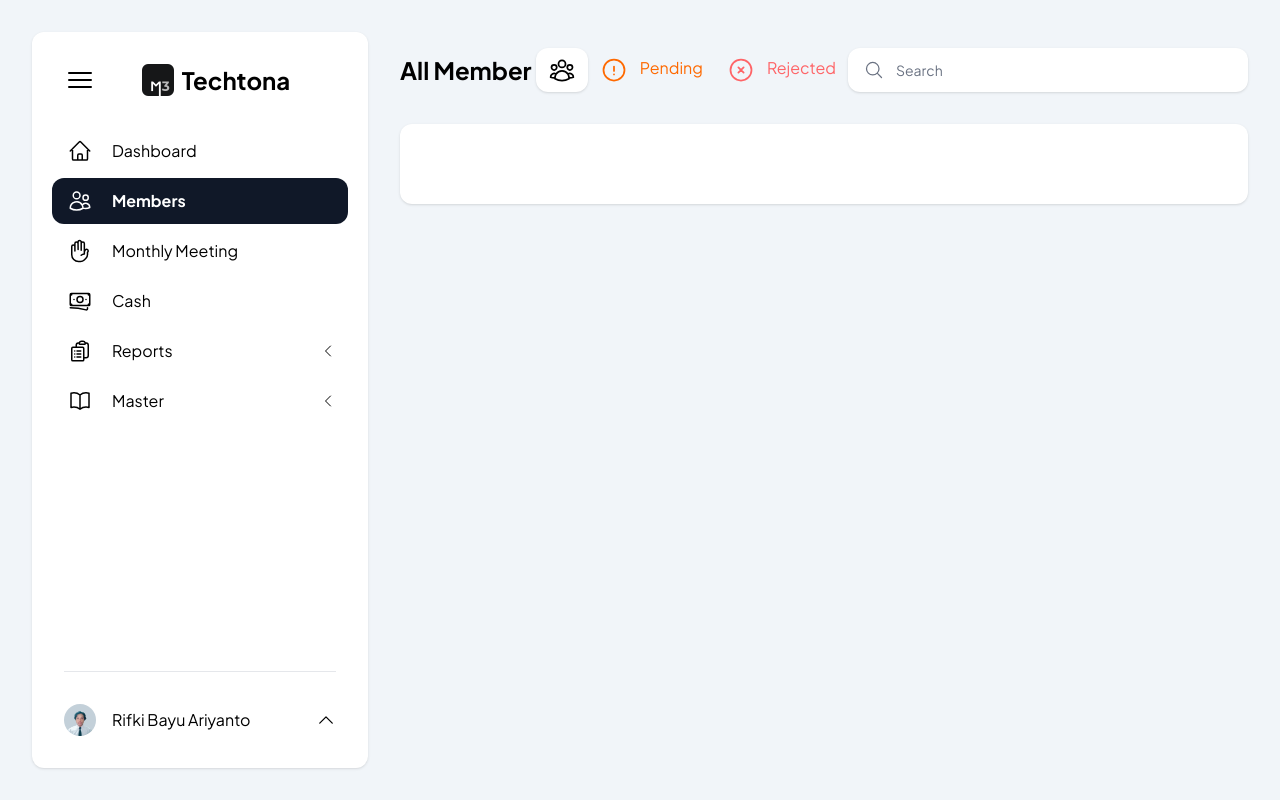
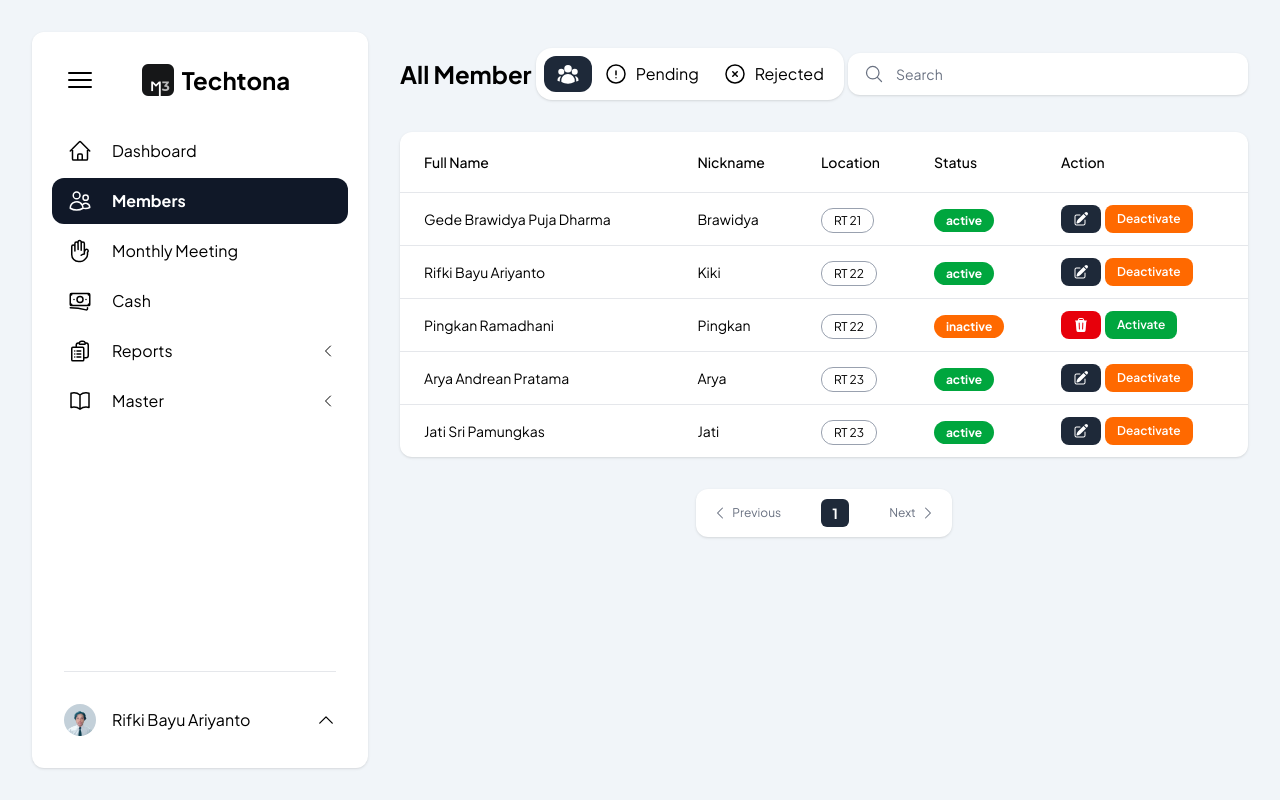
Before and after one commit to rifkibayuariy/karang-taruna, a Next.js app: page /admin/members in a window 1280 px wide. Built offline with nearby package versions, Linux system fonts and the light colour scheme.

Commit message:
Table Member Desktop Version (Large Screen)

```diff
--- a/app/admin/members/page.tsx
+++ b/app/admin/members/page.tsx
@@ -17,15 +17,15 @@ export default async function Members(props: {
 
     return (
         <main>
-            <div className="flex flex-col md:flex-row w-full justify-between md:pt-4">
-                <div className="hidden md:flex-1/3 md:flex items-center">
+            <div className="flex flex-col md:flex-row w-full justify-between items-center md:pt-4">
+                <div className="hidden md:flex items-center">
                     <h1 className="text-xl md:text-2xl font-bold">{`${tab == 'all' ? 'All' : (tab == 'pending' ? 'Pending' : 'Rejected')} Member`}</h1>
                 </div>
-                <div>
+                <div className="w-full md:w-fit">
                     <Tabs tab={tab}/>
                 </div>
-                <div className="md:flex-1/3 flex justify-end pt-8 md:pt-0">
-                    <div className="relative w-full md:w-100">
+                <div className="w-full md:w-100 flex justify-end pt-8 md:pt-0">
+                    <div className="relative w-full">
                     <input
                         className="block peer h-full w-full rounded-xl py-3 pl-12 text-sm bg-white shadow-sm placeholder:text-gray-500 focus:outline-none"
                         placeholder="Search"
--- a/components/admin/members/table.tsx
+++ b/components/admin/members/table.tsx
@@ -1,5 +1,95 @@
+import {
+    PencilSquareIcon,
+    TrashIcon,
+    ChevronLeftIcon,
+    ChevronRightIcon
+} from "@heroicons/react/24/solid";
+
+const members = [
+    {fullname: 'Gede Brawidya Puja Dharma', nickname: 'Brawidya', location: 'RT 21', status: 'active'},
+    {fullname: 'Rifki Bayu Ariyanto', nickname: 'Kiki', location: 'RT 22', status: 'active'},
+    {fullname: 'Pingkan Ramadhani', nickname: 'Pingkan', location: 'RT 22', status: 'inactive'},
+    {fullname: 'Arya Andrean Pratama', nickname: 'Arya', location: 'RT 23', status: 'active'},
+    {fullname: 'Jati Sri Pamungkas', nickname: 'Jati', location: 'RT 23', status: 'active'},
+]
+
 export default function Table() {
     return (
-        <div className="bg-white rounded-xl shadow-sm py-10"></div>
+        <>
+            <div className="bg-white rounded-xl shadow-sm md:not-first:pb-4">
+                <div className="md:hidden flex-col gap-4">
+
+                </div>
+                <table className="min-w-full hidden md:table">
+                    <thead className="rounded-lg text-left text-sm font-normal">
+                        <tr className="border-b border-gray-200">
+                            <th scope="col" className="px-4 pl-6 py-5 font-medium">Full Name</th>
+                            <th scope="col" className="px-4 py-5 font-medium">Nickname</th>
+                            <th scope="col" className="px-4 py-5 font-medium">Location</th>
+                            <th scope="col" className="px-4 py-5 font-medium">Status</th>
+                            <th scope="col" className="px-4 py-5 font-medium">Action</th>
+                        </tr>
+                    </thead>
+                    <tbody>
+                        {members.map((member) => {
+                            return (
+                                <tr
+                                    key={member.fullname + member.nickname}
+                                    className="w-full border-b border-gray-200 py-3 text-sm last-of-type:border-none [&:first-child>td:first-child]:rounded-tl-lg [&:first-child>td:last-child]:rounded-tr-lg [&:last-child>td:first-child]:rounded-bl-lg [&:last-child>td:last-child]:rounded-br-lg"
+                                >
+                                    <td className="whitespace-nowrap px-4 pl-6 py-3">{member.fullname}</td>
+                                    <td className="whitespace-nowrap px-4 py-3">{member.nickname}</td>
+                                    <td className="whitespace-nowrap px-4 py-3">
+                                        <span className="rounded-xl border border-gray-400 px-3 py-1 text-xs">{member.location}</span>
+                                    </td>
+                                    <td className="whitespace-nowrap px-4 py-3">
+                                        <span className={`rounded-xl ${member.status == 'active' ? 'bg-green-600' : 'bg-orange-500'} text-white font-bold px-3 py-1 text-xs`}>{member.status}</span>
+                                    </td>
+                                    <td className="whitespace-nowrap px-4 py-3">
+                                        <div className="flex gap-1">
+                                            {member.status == 'active' && (
+                                                <>
+                                                    <button className="bg-gray-800 rounded-lg px-3 py-1.5 text-white">
+                                                        <PencilSquareIcon className="size-4"/>
+                                                    </button>
+                                                    <button className="bg-orange-500 rounded-lg px-3 py-1.5 text-white flex items-center">
+                                                        <span className="font-semibold text-xs">Deactivate</span>
+                                                    </button>
+                                                </>
+                                            )}
+                                            {member.status == 'inactive' && (
+                                                <>
+                                                    <button className="bg-red-600 rounded-lg px-3 py-1.5 text-white">
+                                                        <TrashIcon className="size-4"/>
+                                                    </button>
+                                                    <button className="bg-green-600 rounded-lg px-3 py-1.5 text-white flex items-center">
+                                                        <span className="font-semibold text-xs">Activate</span>
+                                                    </button>
+                                                </>
+                                            )}
+                                        </div>
+                                    </td>
+                                </tr>
+                            )
+                        })}
+                    </tbody>
+                </table>
+            </div>
+            <div className="pt-8 flex justify-center">
+                <div className="bg-white rounded-xl shadow-sm flex flex-row gap-8 p-2">
+                    <button className="flex items-center gap-1 text-xs text-gray-500 p-2">
+                        <ChevronLeftIcon className="size-4"/>
+                        <span>Previous</span>
+                    </button>
+                    <div className="flex flex-row gap-1 text-sm justify-center items-center">
+                        <button className="w-7 h-7 bg-gray-800 rounded-md font-bold text-white">1</button>
+                    </div>
+                    <button className="flex items-center gap-1 text-xs text-gray-500 p-2">
+                        <span>Next</span>
+                        <ChevronRightIcon className="size-4"/>
+                    </button>
+                </div>
+            </div>
+        </>
     );
 };
--- a/components/admin/members/tabs.tsx
+++ b/components/admin/members/tabs.tsx
@@ -1,7 +1,9 @@
 'use client';
 
 import {
-    UserGroupIcon,
+    UserGroupIcon
+} from "@heroicons/react/24/solid";
+import {
     ExclamationCircleIcon,
     XCircleIcon
 } from "@heroicons/react/24/outline";
@@ -23,22 +25,22 @@ export default function Tabs({tab}: {tab: string}) {
     }
 
     return (
-        <div className="flex flex-row">
+        <div className="flex flex-row bg-white rounded-2xl p-2 shadow-sm">
             <button
                 onClick={() => {changeTab('all')}}
-                className={`py-2 px-3 flex flex-auto rounded-xl justify-center align-middle ${tab == 'all' && ('bg-white shadow-sm')}`}>
-                <UserGroupIcon className="size-7"></UserGroupIcon>
+                className={`py-1.5 px-3 flex flex-auto rounded-xl justify-center align-middle ${tab == 'all' && ('bg-gray-800 text-white')}`}>
+                <UserGroupIcon className="size-6"></UserGroupIcon>
             </button>
             <button
                 onClick={() => {changeTab('pending')}}
-                className={`py-2 px-3 flex flex-auto rounded-xl justify-center align-middle text-orange-500 ${tab == 'pending' && ('bg-white shadow-sm')}`}>
-                <ExclamationCircleIcon className="size-7 mr-3"></ExclamationCircleIcon>
+                className={`py-1.5 px-3 flex flex-auto rounded-xl justify-center align-middle ${tab == 'pending' && ('bg-gray-800 text-white')}`}>
+                <ExclamationCircleIcon className="size-6 mr-2"></ExclamationCircleIcon>
                 <span>Pending</span>
             </button>
             <button
                 onClick={() => {changeTab('rejected')}}
-                className={`py-2 px-3 flex flex-auto rounded-xl justify-center align-middle text-red-400 ${tab == 'rejected' && ('bg-white shadow-sm')}`}>
-                <XCircleIcon className="size-7 mr-3"></XCircleIcon>
+                className={`py-1.5 px-3 flex flex-auto rounded-xl justify-center align-middle ${tab == 'rejected' && ('bg-gray-800 text-white')}`}>
+                <XCircleIcon className="size-6 mr-2"></XCircleIcon>
                 <span>Rejected</span>
             </button>
         </div>
```
